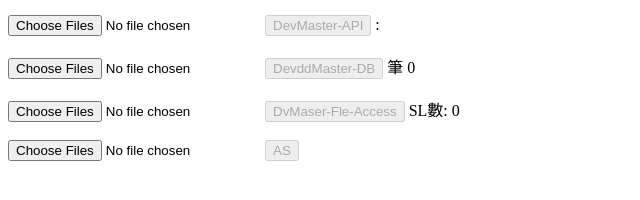
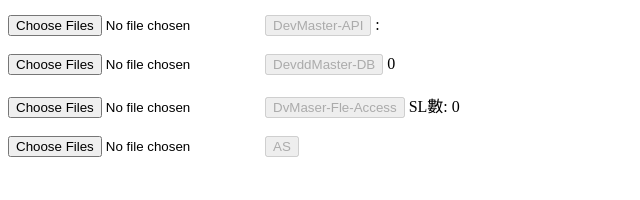
Before and after one commit to ilove52345234/romin-demo, a website: page vue/GenerateSql.html in a window 1280 px wide. Shown: the part 448-648 px from the top of the page, 0-640 px from the left. Drawn offline with Linux system fonts and the light colour scheme.

Commit message:
fix: 修改BUG

```diff
--- a/vue/GenerateSql.html
+++ b/vue/GenerateSql.html
@@ -36,7 +36,7 @@
 
 <input type="file" id="devMasterDb" multiple/>
 <button data-for="devMsterDb" disabled>DevddMaster-DB</button>
-<span id="devMasterDbCount">筆 0</span>
+<span id="devMasterDbCount"> 0</span>
 <br><br>
 
 <input type="file" id="devMasterFileAccess" multiple/>
```
